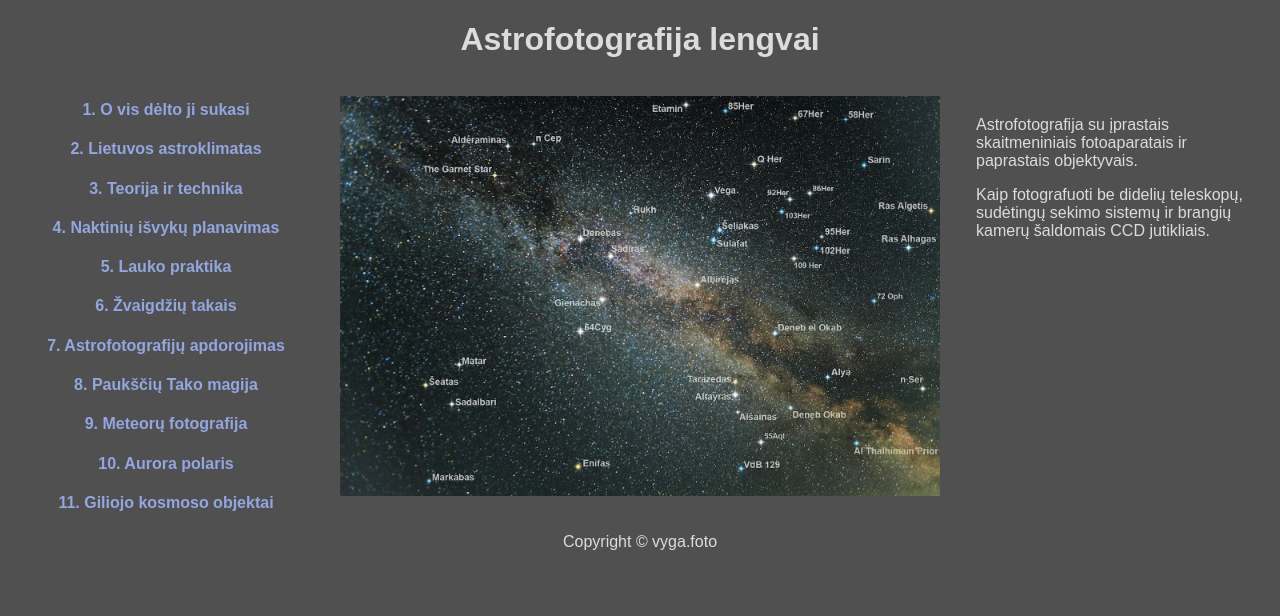
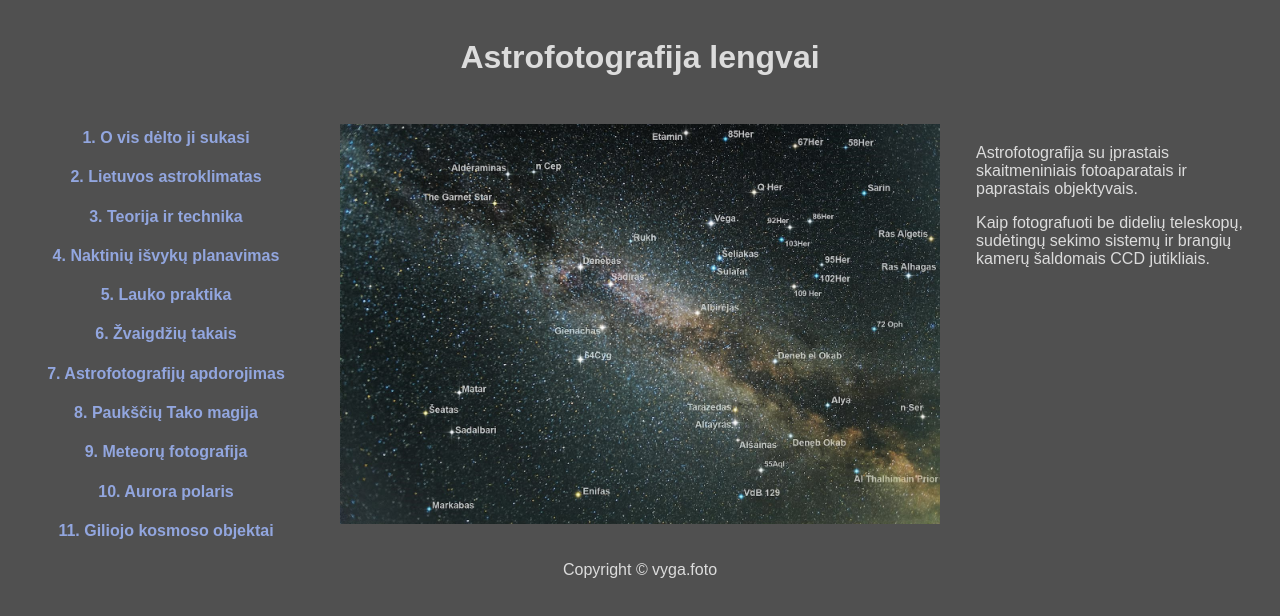
Before and after one commit to vyga-foto/Astrofotografija-lengvai, a plain HTML site: page index.html in a window 1280 px wide. Drawn offline with Linux system fonts and the light colour scheme.

Commit message:
Update index.html

```diff
--- a/index.html
+++ b/index.html
@@ -19,7 +19,7 @@
 
  <body style="font-family:arial;color:rgb(220, 220, 220); background-color: rgb(80, 80, 80);">
 
-  <div style="text-align:center;">
+  <div style="text-align:center; padding:10px;">
     <h1>Astrofotografija lengvai</h1>
   </div>
 
```
